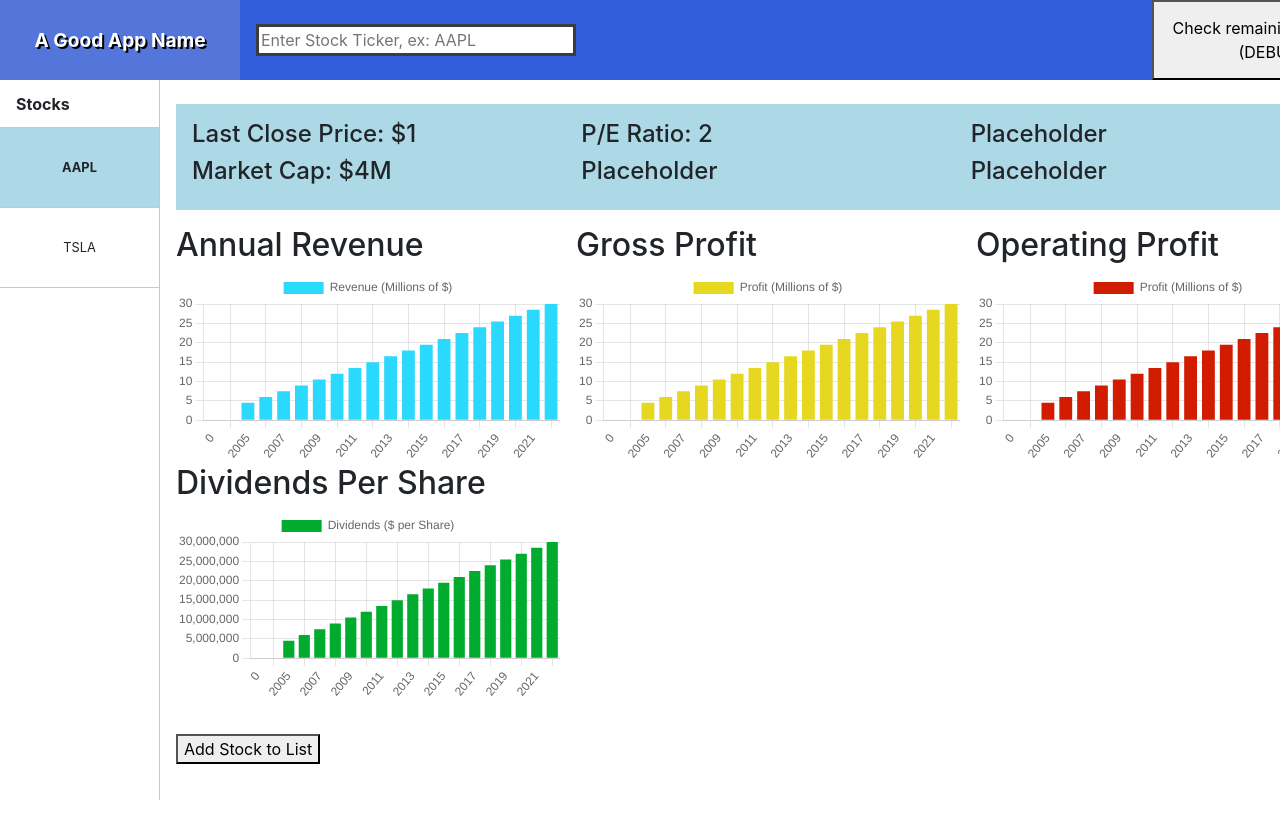
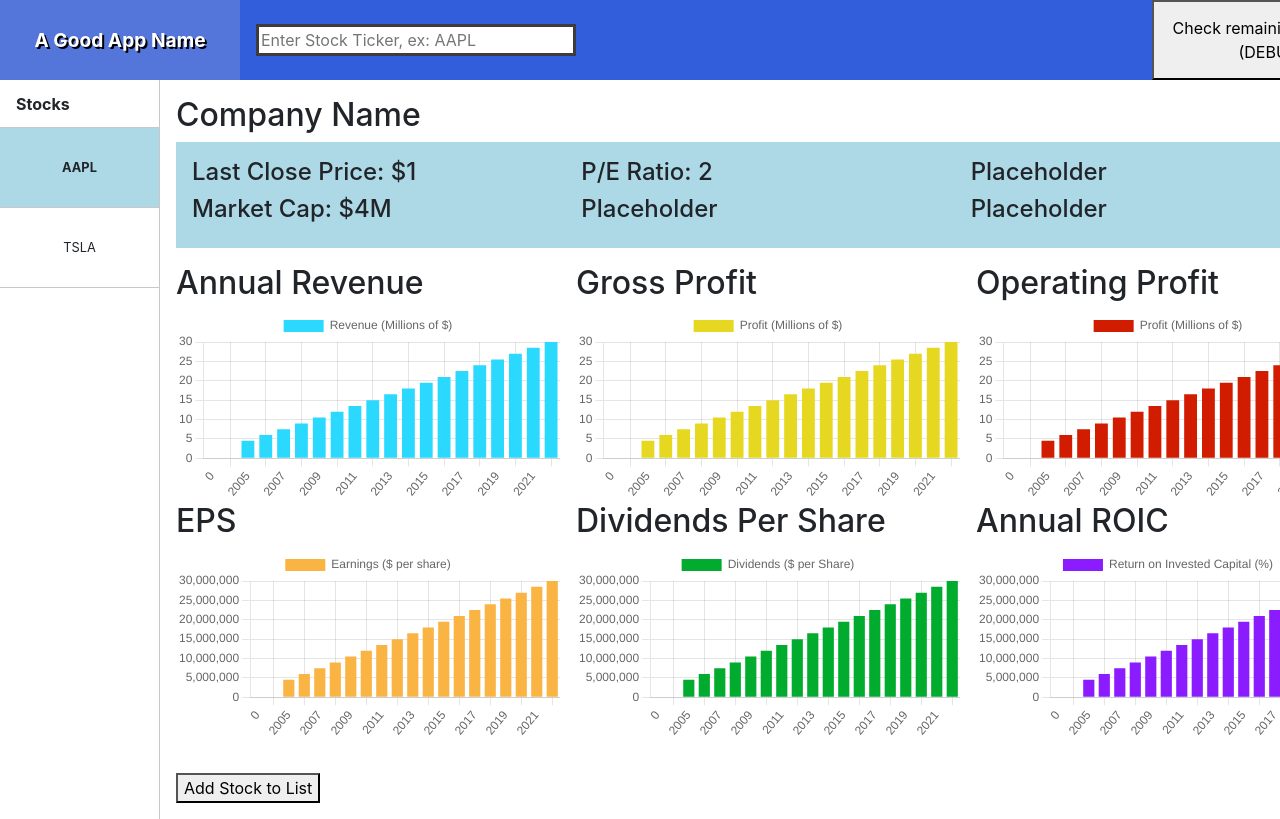
Before and after one commit to andiz-hang/Swordfish, a React (Create React App) app: page / in a window 1280 px wide. Both pictures are taken after a click on the item "AAPL". Shown: the top 819 px of the page. Built offline with nearby package versions, Linux system fonts and the light colour scheme.

Commit message:
added two more charts

```diff
--- a/src/components/ApiHandler.jsx
+++ b/src/components/ApiHandler.jsx
@@ -6,16 +6,13 @@ const formatString = {
   years20: (func, ticker) => {
     return `https://public-api.quickfs.net/v1/data/${ticker}/${func}?period=FY-19:FY&api_key=84560ad55be389e07b7999dbad32766e3baf7c4a`;
   },
-
-  years10: (func, ticker) => {
-    return `https://public-api.quickfs.net/v1/data/${ticker}/${func}?period=FY-9:FY&api_key=84560ad55be389e07b7999dbad32766e3baf7c4a`;
-  },
 };
 
 // helper functions go in here
 const apiFuncs = {
   getStatsTEST: async (ticker) => {
     return {
+      name: "Company Name",
       price: 1,
       pe: 2,
       fcf: 3,
@@ -114,12 +111,28 @@ const apiFuncs = {
     return profits["data"];
   },
 
+  getEPS: async (ticker) => {
+    const response = await fetch(formatString.years20("diluted_eps", ticker));
+    console.log("GET 'eps' for " + ticker); // DEBUG
+
+    var eps = await response.json();
+    return eps["data"];
+  },
+
   getDividends: async (ticker) => {
     const response = await fetch(formatString.years20("dividends", ticker));
     console.log("GET 'dividends' for " + ticker); // DEBUG
 
     var dividends = await response.json();
     return dividends["data"];
+  },
+
+  getROIC: async (ticker) => {
+    const response = await fetch(formatString.years20("roic", ticker));
+    console.log("GET 'roic' for " + ticker); // DEBUG
+
+    var roic = await response.json();
+    return roic["data"];
   },
 };
 
@@ -129,14 +142,18 @@ export async function getAPIData(ticker) {
   // const revenue = await apiFuncs.getRevenue(ticker);
   // const gross = await apiFuncs.getGrossProfit(ticker);
   // const operating = await apiFuncs.getOperatingProfit(ticker);
+  // const eps = await apiFuncs.getEPS(ticker);
   // const dividends = await apiFuncs.getDividends(ticker);
+  // const roic = await apiFuncs.getROIC(ticker);
 
   const stats = await apiFuncs.getStatsTEST(ticker);
   const years = await apiFuncs.getYearsTEST(ticker);
   const revenue = await apiFuncs.getDataTEST(ticker);
   const gross = await apiFuncs.getDataTEST(ticker);
   const operating = await apiFuncs.getDataTEST(ticker);
+  const eps = await apiFuncs.getDataTEST(ticker);
   const dividends = await apiFuncs.getDataTEST(ticker);
+  const roic = await apiFuncs.getDataTEST(ticker);
 
   return {
     years: years,
@@ -144,6 +161,8 @@ export async function getAPIData(ticker) {
     stats: stats,
     gross: gross.map((x) => x / 1000000),
     operating: operating.map((x) => x / 1000000),
+    eps: eps,
     dividends: dividends,
+    roic: roic,
   };
 }
--- a/src/components/info-page-components/StockInfo.jsx
+++ b/src/components/info-page-components/StockInfo.jsx
@@ -91,12 +91,32 @@ class StockInfo extends Component {
               />
             </div>
             <div className="ChartContainer">
+              <h2 className="ChartLabel">EPS</h2>
+              <BarChart
+                id="dividend"
+                chartData={dataFuncs.epsConfigs(
+                  this.state.data.years,
+                  this.state.data.eps
+                )}
+              />
+            </div>
+            <div className="ChartContainer">
               <h2 className="ChartLabel">Dividends Per Share</h2>
               <BarChart
                 id="dividend"
                 chartData={dataFuncs.dividendsConfigs(
                   this.state.data.years,
                   this.state.data.dividends
+                )}
+              />
+            </div>
+            <div className="ChartContainer">
+              <h2 className="ChartLabel">Annual ROIC</h2>
+              <BarChart
+                id="dividend"
+                chartData={dataFuncs.roicConfigs(
+                  this.state.data.years,
+                  this.state.data.roic
                 )}
               />
             </div>
--- a/src/components/info-page-components/data.js
+++ b/src/components/info-page-components/data.js
@@ -51,6 +51,22 @@ const dataFuncs = {
     return settings;
   },
 
+  epsConfigs: (years, data) => {
+    const settings = {
+      // labels are filled with years in StockInfo.jsx
+      labels: years,
+      datasets: [
+        {
+          label: "Earnings ($ per share)",
+          id: 1,
+          data: data,
+          backgroundColor: "rgba(250, 180, 67)",
+        },
+      ],
+    }
+    return settings;
+  },
+
   dividendsConfigs: (years, data) => {
     const settings = {
       // labels are filled with years in StockInfo.jsx
@@ -66,6 +82,22 @@ const dataFuncs = {
     }
     return settings;
   },
+
+  roicConfigs: (years, data) => {
+    const settings = {
+      // labels are filled with years in StockInfo.jsx
+      labels: years,
+      datasets: [
+        {
+          label: "Return on Invested Capital (%)",
+          id: 1,
+          data: data,
+          backgroundColor: "rgba(138, 28, 255)",
+        },
+      ],
+    }
+    return settings;
+  },
 };
 
 export default dataFuncs;
```
